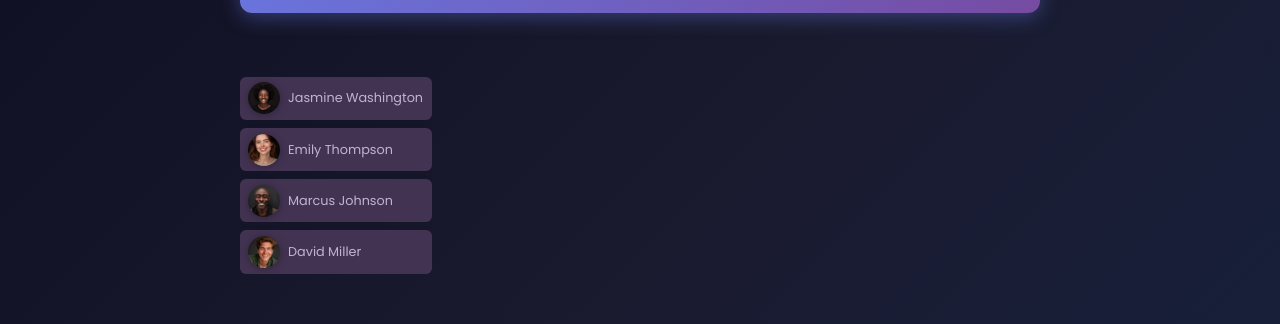
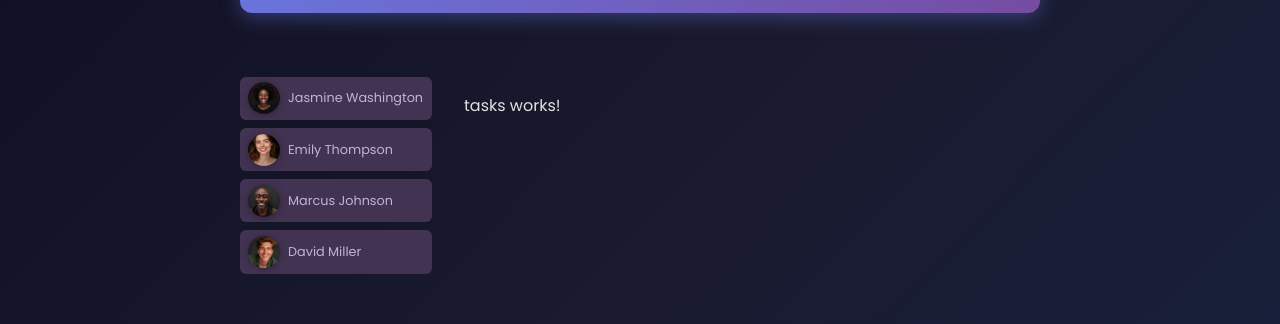
Before and after one commit to Oleg-ru/ng-maximilain-first-agular, an Angular app: page / in a window 1280 px wide. Shown: the part 195-519 px from the top of the page. Built offline with nearby package versions, Linux system fonts and the light colour scheme.

Commit message:
feature: create component tasks,

```diff
--- a/src/app/app.html
+++ b/src/app/app.html
@@ -14,4 +14,6 @@
       <app-user [avatar]="users[3].avatar" [name]="users[3].name" [id]="users[3].id" (select)="onSelectUser($event)"/>
     </li>
   </ul>
+
+  <app-tasks [name]="name()"/>
 </main>
--- a/src/app/app.ts
+++ b/src/app/app.ts
@@ -3,18 +3,20 @@ import { RouterOutlet } from '@angular/router';
 import { Header } from '../components/header/header';
 import {User} from '../components/user/user';
 import { DUMMY_USERS } from '../components/user/dummy-users';
+import {Tasks} from "../components/tasks/tasks";
 
 @Component({
-  imports: [RouterOutlet, Header, User],
+  imports: [RouterOutlet, Header, User, Tasks],
   selector: 'app-root',
   styleUrl: './app.css',
   templateUrl: './app.html',
 })
 export class App {
   users = DUMMY_USERS;
+  name = signal<string>('');
 
   onSelectUser(id: string) {
-    console.log(id);
-
+    const user = this.users.find(user => user.id === id);
+    this.name.set(<string>user?.name);
   }
 }
--- /dev/null
+++ b/src/components/tasks/tasks.html
@@ -0,0 +1,2 @@
+<p>tasks works!</p>
+{{name}}
--- /dev/null
+++ b/src/components/tasks/tasks.ts
@@ -0,0 +1,11 @@
+import { Component, Input } from '@angular/core';
+
+@Component({
+  imports: [],
+  selector: 'app-tasks',
+  styleUrl: './tasks.css',
+  templateUrl: './tasks.html',
+})
+export class Tasks {
+  @Input({required: true}) name!: string;
+}
```
Also changed, not shown: src/components/tasks/tasks.css (added), 1 other file (tests, documents, lock files or other folders).
